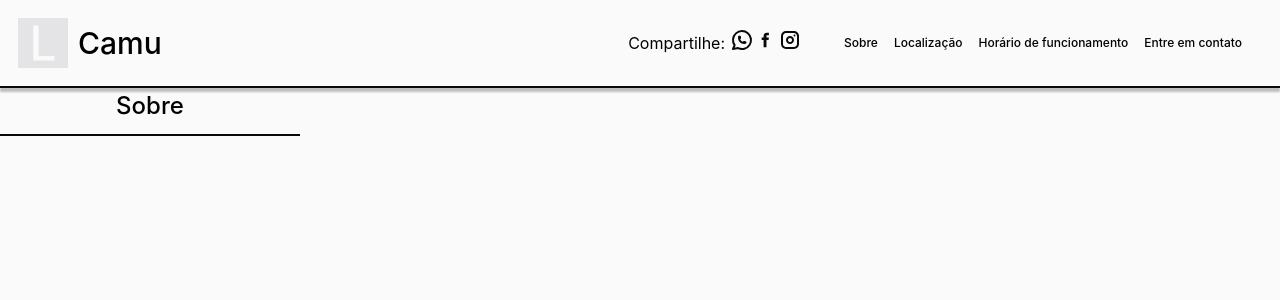
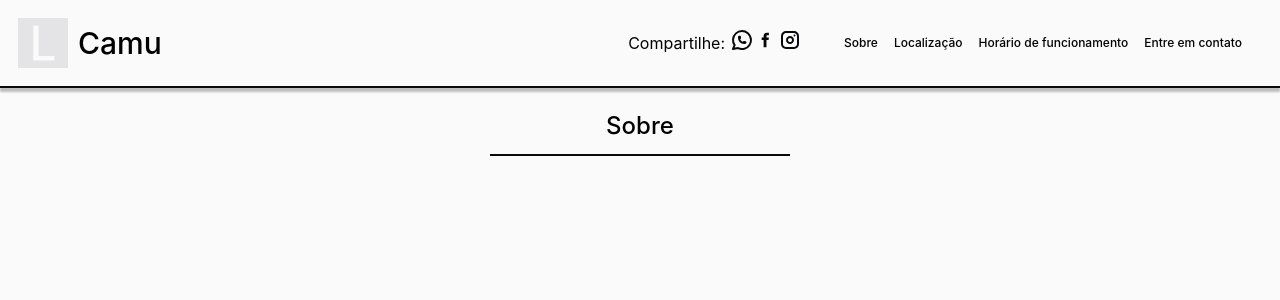
Before and after one commit to GilkleberMedeiros/camu, a React (Vite) app: page / in a window 1280 px wide. Shown: the top 300 px of the page. Built offline with nearby package versions, Linux system fonts and the light colour scheme; a web font is replaced by a local one.

Commit message:
feat: adding Section component.

```diff
--- a/src/components/components.jsx
+++ b/src/components/components.jsx
@@ -7,6 +7,7 @@ export default {
     "menuAndMediaShare": MenuAndMediaShare,
     "header": Header,
     "main": Main,
+    "section": Section,
     "sectionTitle": SectionTitle,
 }
 
@@ -98,8 +99,17 @@ export function IconBtn({ id=Symbol().toString(), iconSrc, iconAlt, iconSize="1.
 export function Main()
 {
   return (
-    <div>
-      <SectionTitle title="Sobre"/>
+    <Section title="Sobre"/>
+  );
+}
+
+export function Section({ title, children })
+{
+  return (
+    <div id={`section${title}`}
+      className="flex flex-col gap-[2.5rem] items-center p-[1.25rem]">
+      <SectionTitle title={title} />
+      {children}
     </div>
   );
 }
```
